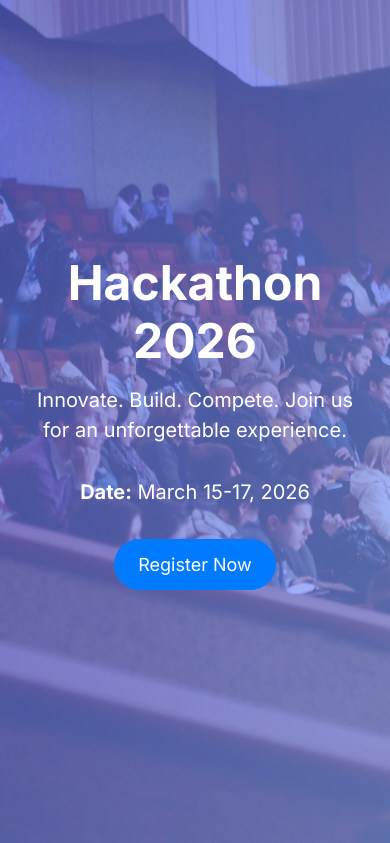
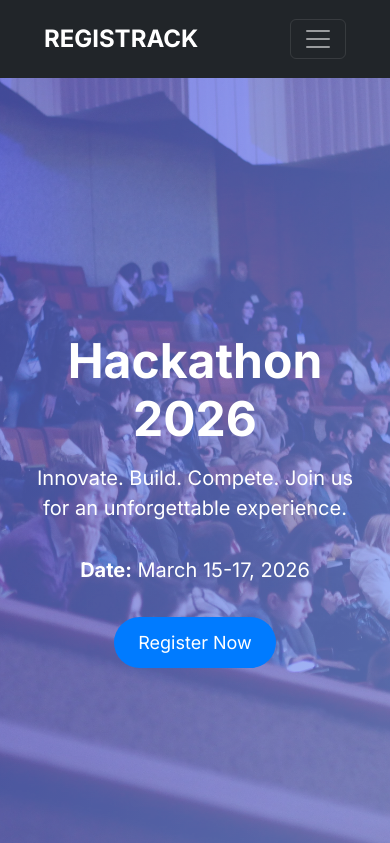
Before and after one commit to keurieo/RegisTrack, a Django app: page / in a window 390 px wide. Shown: the top 843 px of the page. Run offline with Django 5.2, Linux system fonts and the light colour scheme; some libraries are stand-ins or nearby versions.

Commit message:
feat: implement responsive navigation bar in base template

```diff
--- a/eventsphere/templates/base.html
+++ b/eventsphere/templates/base.html
@@ -26,6 +26,35 @@
     <!-- Navigation Block -->
     {% block navigation %}
     {% endblock %}
+
+ <!-- Navigation -->
+ <nav class="navbar navbar-expand-lg navbar-dark bg-dark">
+    <div class="container">
+        <a class="navbar-brand text-white" href="/">REGISTRACK</a> <!-- cspell:ignore REGISTRACK -->
+        <button class="navbar-toggler" type="button" data-bs-toggle="collapse" data-bs-target="#navbarText" title="Toggle navigation">
+            <span class="navbar-toggler-icon"></span>
+        </button>
+        <div class="collapse navbar-collapse" id="navbarText">
+            <ul class="navbar-nav mx-auto mb-2 mb-lg-0">
+                <li class="nav-item">
+                    <a class="nav-link text-white" href="/">Home</a>
+                </li>
+                <li class="nav-item">
+                    <a class="nav-link text-white" href="/events">Events</a>
+                </li>
+                <li class="nav-item">
+                    <a class="nav-link text-white" href="/about">About</a>
+                </li>
+            </ul>
+            <div class="navbar-nav">
+                <a class="nav-link text-white" href="{% url 'login' %}">Login</a>
+                <a class="nav-link text-white" href="{% url 'registration' %}">Register</a>
+            </div>
+        </div>
+    </div>
+</nav>
+
+
 
 
     <!-- Hero section  -->
--- a/eventsphere/templates/utility/navigation.html
+++ b/eventsphere/templates/utility/navigation.html
@@ -1,3 +1,5 @@
+
+{% extends 'base.html' %}
 
 {% block navigation %}
 
```
